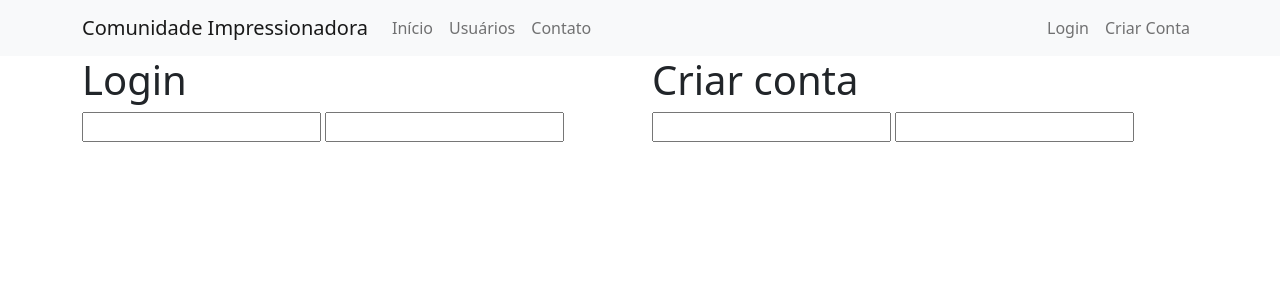
After one commit to thomasraphael96/Curso-Site-Flask, a Flask app: page /login in a window 1280 px wide. The commit adds this page. Shown: the top 300 px of the page. Run offline with Flask 2, Linux system fonts and the light colour scheme.

Commit message:
update aula 13 à 17
aula 13 à 17

```diff
--- /dev/null
+++ b/forms.py
@@ -0,0 +1,15 @@
+from flask_wtf import FlaskForm
+from wtforms import StringField, PasswordField, SubmitField
+from wtforms.validators import DataRequired, Length, Email, EqualTo
+
+class FormCriarConta(FlaskForm):
+    username = StringField('Nome de usuário', validators=[DataRequired()])
+    email = StringField('E-mail', validators=[DataRequired(), Email()])
+    senha = PasswordField('Senha', validators=[DataRequired(), Length(6,20)])
+    confirmacao_senha = PasswordField('Confirme sua senha', validators=[DataRequired(), EqualTo('senha')])
+    botao_submit_criarconta = SubmitField('Criar Conta')
+
+class FormLogin(FlaskForm):
+    email = StringField('E-mail', validators=[DataRequired(), Email()])
+    senha = PasswordField('Senha', validators=[DataRequired(), Length(6,20)])
+    botao_submit_login = SubmitField('Fazer Login')
--- a/main.py
+++ b/main.py
@@ -1,9 +1,12 @@
-from flask import Flask, render_template
+from flask import Flask, render_template, url_for
+from forms import FormLogin, FormCriarConta
 
 # instanciando a classe Flask
 app = Flask(__name__)
 
 lista_usuarios = ['Thomas','Evelyn','Marcus','Johnny']
+
+app.config['SECRET_KEY'] = 'b480e6cf1f889e49d122f1a7de513f84'
 
 # decorator é uma função que começa com um @
 # e sempre vem antes de uma função para atribuir uma nova funcionalidade à ela
@@ -19,6 +22,11 @@ def contato():
 def usuarios():
     return render_template('usuarios.html', lista_usuarios=lista_usuarios)
 
+@app.route('/login')
+def login():
+    form_login = FormLogin()
+    form_criarconta = FormCriarConta()
+    return render_template('login.html', form_login = form_login, form_criarconta = form_criarconta)
 
 if __name__ == '__main__':
     app.run(debug=True)
--- /dev/null
+++ b/templates/login.html
@@ -0,0 +1,23 @@
+{% extends 'base.html' %}
+
+{% block body %}
+
+    <div class="container">
+        <div class="row">
+            <div class="col">
+                <h1>Login</h1>
+                {{form_login.email}}
+                {{form_login.senha}}
+            </div>
+            <div class="col">
+                <h1>Criar conta</h1>
+                {{form_criarconta.username}}
+                {{form_criarconta.senha}}
+            </div>
+        </div>
+
+    </div>
+
+
+
+{% endblock %}
--- a/templates/navbar.html
+++ b/templates/navbar.html
@@ -1,24 +1,24 @@
 <nav class="navbar navbar-expand-lg navbar-light bg-light">
     <div class="container-fluid container">
-      <a class="navbar-brand" href="/">Comunidade Impressionadora</a>
+      <a class="navbar-brand" href="{{url_for('home')}}">Comunidade Impressionadora</a>
       <div class="collapse navbar-collapse" id="navbarSupportedContent">
         <ul class="navbar-nav me-auto mb-2 mb-lg-0">
           <li class="nav-item">
-            <a class="nav-link active" aria-current="page" href="/">Início</a>
+            <a class="nav-link" aria-current="page" href="{{url_for('home')}}">Início</a>
           </li>
           <li class="nav-item">
-            <a class="nav-link" href="/usuarios">Usuários</a>
+            <a class="nav-link" href="{{url_for('usuarios')}}">Usuários</a>
           </li>
           <li class="nav-item">
-            <a class="nav-link" href="/contato">Contato</a>
+            <a class="nav-link" href="{{url_for('contato')}}">Contato</a>
           </li>
         </ul>
         <ul class="d-flex navbar-nav">
             <li class="nav-item">
-                <a class="nav-link" href="#">Login</a>
+                <a class="nav-link" href="{{url_for('login')}}">Login</a>
               </li>
               <li class="nav-item">
-                <a class="nav-link" href="#">Criar Conta</a>
+                <a class="nav-link" href="{{url_for('login')}}">Criar Conta</a>
               </li>
         </ul>
       </div>
```
